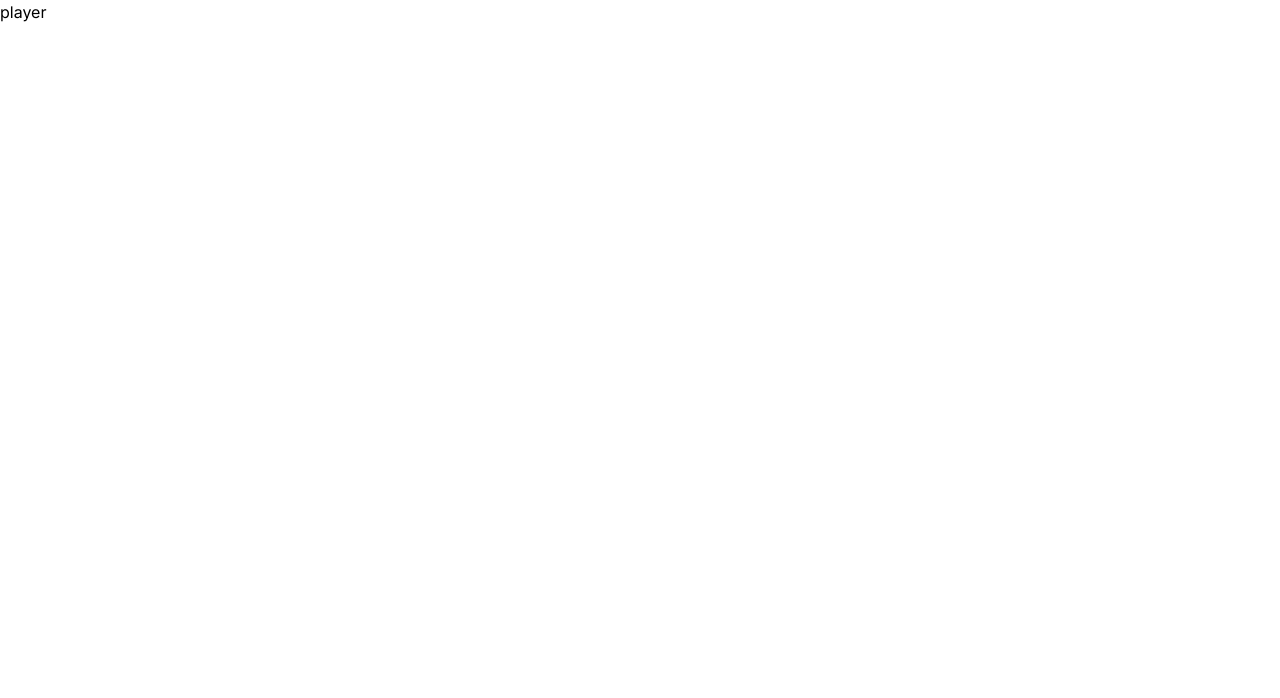
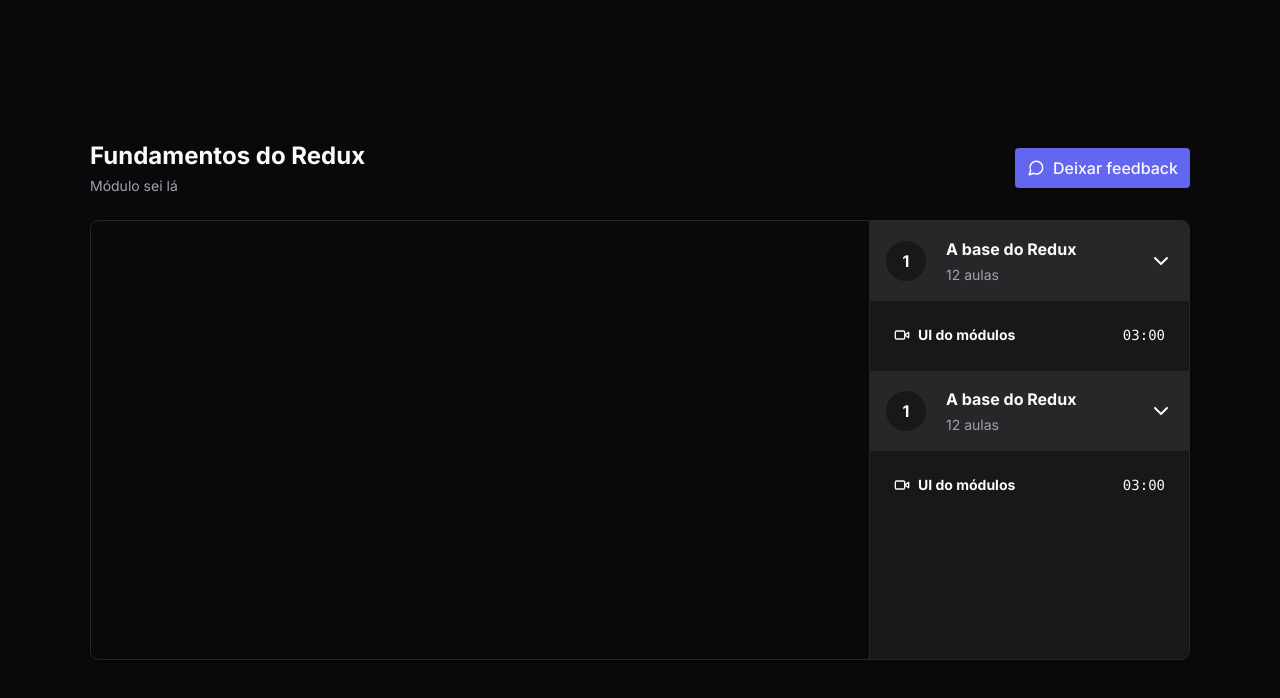
Before and after one commit to gustavosalviato/react-redux-zustand, a React (Vite) app: page / in a window 1280 px wide. Shown: the top 698 px of the page. Built offline with nearby package versions, Linux system fonts and the light colour scheme.

Commit message:
chore: modules and players structure

```diff
--- a/package.json
+++ b/package.json
@@ -11,9 +11,12 @@
   },
   "dependencies": {
     "@reduxjs/toolkit": "^1.9.5",
+    "lucide-react": "^0.265.0",
     "react": "^18.2.0",
     "react-dom": "^18.2.0",
-    "react-redux": "^8.1.2"
+    "react-player": "^2.12.0",
+    "react-redux": "^8.1.2",
+    "tailwind-scrollbar": "^3.0.5"
   },
   "devDependencies": {
     "@types/react": "^18.2.15",
--- a/src/pages/Player.tsx
+++ b/src/pages/Player.tsx
@@ -1,5 +1,86 @@
+import { MessageCircle, ChevronDown, Video } from 'lucide-react'
+import ReactPlayer from 'react-player'
+
+
 export function Player() {
   return (
-    <div>player</div>
+    <div className="h-screen flex justify-center items-center bg-zinc-950 text-zinc-50">
+      <div className="flex w-[1100px] flex-col gap-6">
+        <div className="flex items-center justify-center">
+          {/* Header */}
+
+          <div className="flex flex-1 flex-col gap-1">
+            <h1 className="font-bold text-2xl">Fundamentos do Redux</h1>
+            <span className="text-sm text-zinc-400">Módulo sei lá</span>
+          </div>
+
+          <button className="bg-indigo-500 rounded px-3 py-2 font-medium flex items-center justify-center gap-2 transition-colors duration-300 hover:bg-indigo-600">
+            <MessageCircle size={18} />
+            Deixar feedback</button>
+        </div>
+
+        <main className='relative flex overflow-hidden rounded-lg border border-zinc-800 bg-zinc-900 shadow pr-80'>
+          <div className='flex flex-1'>
+            <div className='bg-zinc-950 w-full aspect-video'>
+              <ReactPlayer
+                width="100%"
+                height="100%"
+                controls
+                url="https://www.youtube.com/watch?v=bEvmVwyW0vg"
+              />
+            </div>
+          </div>
+
+          <aside className='w-80 absolute top-0 bottom-0 right-0 border-l border-zinc-800 bg-zinc-900 h-[600px] overflow-y-scroll scrollbar-thin scrollbar-track-zinc-950 scrollbar-thumb-zinc-800 divide-y-2 divide-zinc-900'>
+            <div>
+              <button className='flex items-center text-left bg-zinc-800 p-4 w-full'>
+
+                <div className='w-10 h-10 rounded-full bg-zinc-900 flex items-center justify-center font-bold'>
+                  1
+                </div>
+
+                <div className='flex flex-col gap-1 ml-5'>
+                  <strong>A base do Redux</strong>
+                  <span className='text-sm text-zinc-400'>12 aulas</span>
+                </div>
+
+                <ChevronDown className='ml-auto' />
+              </button>
+
+              <nav className='flex flex-col p-6 gap-4'>
+                <button className='flex items-center gap-2'>
+                  <Video size={16} />
+                  <strong className='text-sm'>UI do módulos</strong>
+                  <span className='ml-auto text-sm font-mono'>03:00</span>
+                </button>
+              </nav>
+            </div>
+            <div>
+              <button className='flex items-center text-left bg-zinc-800 p-4 w-full'>
+
+                <div className='w-10 h-10 rounded-full bg-zinc-900 flex items-center justify-center font-bold'>
+                  1
+                </div>
+
+                <div className='flex flex-col gap-1 ml-5'>
+                  <strong>A base do Redux</strong>
+                  <span className='text-sm text-zinc-400'>12 aulas</span>
+                </div>
+
+                <ChevronDown className='ml-auto' />
+              </button>
+
+              <nav className='flex flex-col p-6 gap-4'>
+                <button className='flex items-center gap-2'>
+                  <Video size={16} />
+                  <strong className='text-sm'>UI do módulos</strong>
+                  <span className='ml-auto text-sm font-mono'>03:00</span>
+                </button>
+              </nav>
+            </div>
+          </aside>
+        </main>
+      </div>
+    </div>
   )
 }
--- a/tailwind.config.js
+++ b/tailwind.config.js
@@ -2,10 +2,11 @@
 export default {
   content: ["./index.html", "./src/**/*.{js,ts,jsx,tsx}"],
   theme: {
-    fontFamily: {
-      sans: ["Inter", "sans"],
+    extend: {
+      fontFamily: {
+        sans: ["Inter", "sans"],
+      },
     },
-    extend: {},
   },
-  plugins: [],
+  plugins: [require("tailwind-scrollbar")],
 };
```
Also changed, not shown: 1 other file (tests, documents, lock files or other folders).
